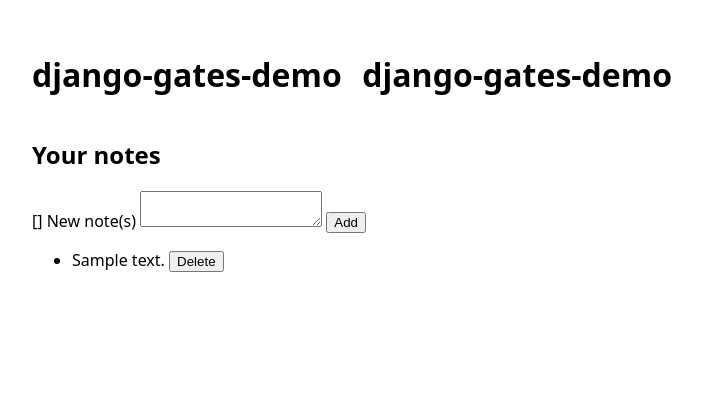
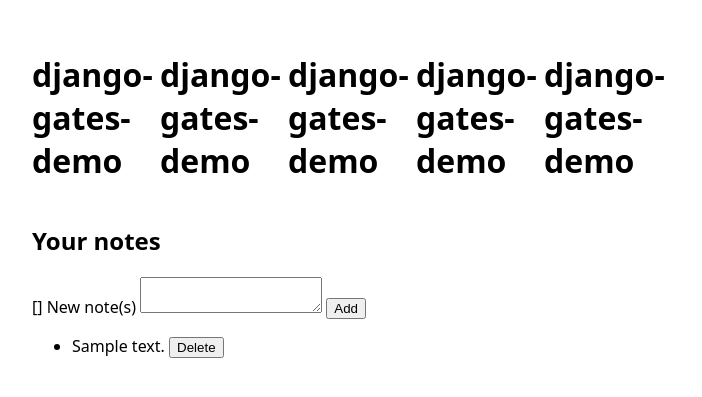
Before and after one commit to usfali-ke/django-gates-demo, a Django app: template templates/notes/list.html in a window 1280 px wide. Shown: the top 397 px of the page, without its empty margins (288-990 px from the left). Run offline with Django 5.2, Linux system fonts and the light colour scheme; the template is opened without the code that fills it: most values are stand-ins (such as "Sample title", 1, 10 or a date in 2020); form fields are guessed from the names that the template uses.

Commit message:
Duplicate header entries in base.html
Duplicate header entries in base.html

```diff
--- a/templates/base.html
+++ b/templates/base.html
@@ -10,6 +10,9 @@
 <header>
   <h1>django-gates-demo</h1>
   <h1>django-gates-demo</h1>
+  <h1>django-gates-demo</h1>
+  <h1>django-gates-demo</h1>
+  <h1>django-gates-demo</h1>
   {% if user.is_authenticated %}
   <form method="post" action="{% url 'logout' %}">{% csrf_token %}
     <span>{{ user.username }}</span> <button type="submit">Log out</button>
```
